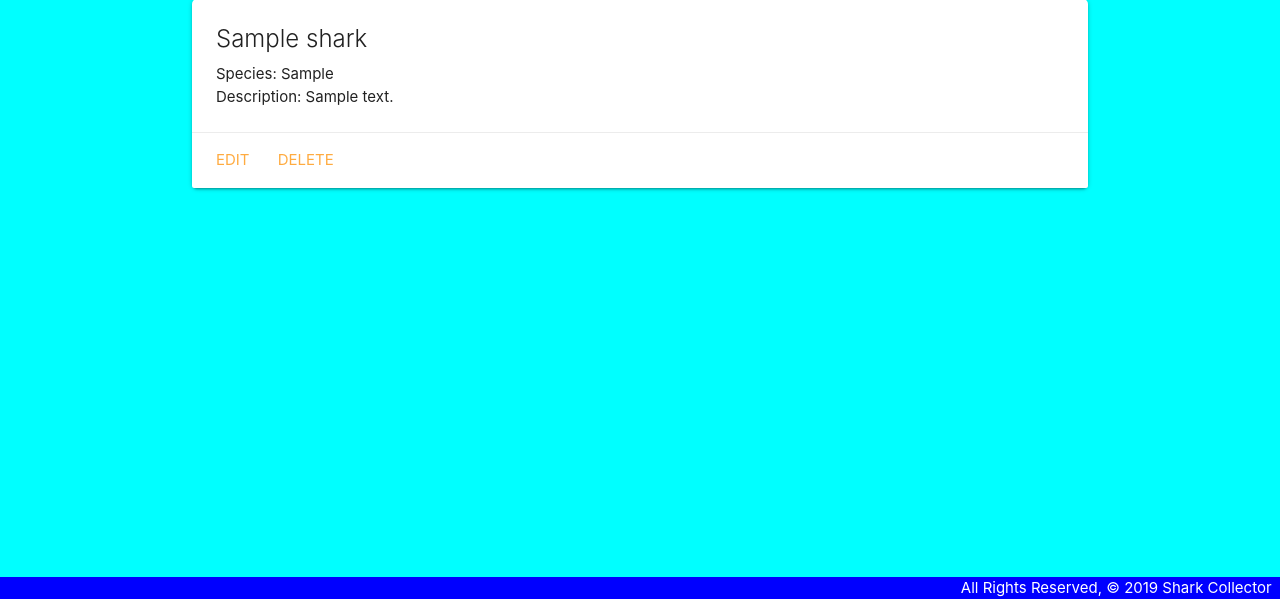
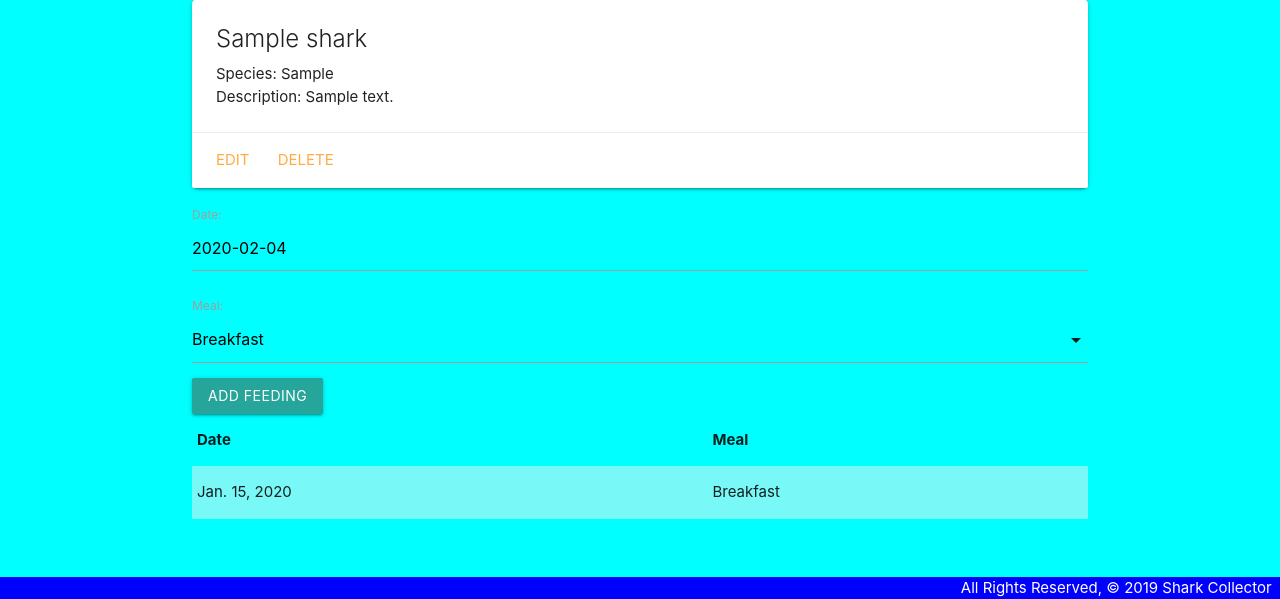
Before and after one commit to killerwhiteshark/shark-collector, a Django app: page /sharks/1/ in a window 1280 px wide. Shown: the part 201-800 px from the top of the page. Run offline with Django 3.2, Linux system fonts and the light colour scheme; tables that the repository leaves empty hold one stand-in row (values such as "Sample post").

Commit message:
Add feeding form

```diff
--- /dev/null
+++ b/main_app/forms.py
@@ -0,0 +1,7 @@
+from django.forms import ModelForm
+from .models import Feeding
+
+class FeedingForm(ModelForm):
+  class Meta:
+    model = Feeding
+    fields = ['date', 'meal']
--- a/main_app/templates/base.html
+++ b/main_app/templates/base.html
@@ -6,6 +6,7 @@
   <meta name="viewport" content="width=device-width, initial-scale=1.0">
   <meta http-equiv="X-UA-Compatible" content="ie=edge">
   <title>Shark Collector</title>
+  <script src="https://cdnjs.cloudflare.com/ajax/libs/materialize/1.0.0/js/materialize.min.js"></script>
   <link rel="stylesheet" href="https://cdnjs.cloudflare.com/ajax/libs/materialize/1.0.0/css/materialize.min.css">
   <link rel="stylesheet" type="text/css" href="{% static 'css/style.css' %}">
 </head>
--- a/main_app/templates/sharks/detail.html
+++ b/main_app/templates/sharks/detail.html
@@ -15,6 +15,37 @@
     <a href="{% url 'sharks_delete' shark.id %}">Delete</a>
   </div>
 </div>
+<div class="col s6">
+  <form action="{% url 'add_feeding' shark.id %}" method="post">
+    {% csrf_token %}
+    {{ feeding_form.as_p }}
+    <input type="submit" class="btn" value="Add Feeding">
+  </form>
+  <table class="striped">
+    <thead>
+      <tr><th>Date</th><th>Meal</th></tr>
+    </thead>
+    <tbody>
+      {% for feeding in shark.feeding_set.all %}
+        <tr>
+          <td>{{feeding.date}}</td>
+          <td>{{feeding.get_meal_display}}</td>
+        </tr>
+      {% endfor %}
+    </tbody>
+  </table>
+</div>
+</div>
 
-
+<script>
+  const dateEl = document.getElementById('id_date');
+  M.Datepicker.init(dateEl, {
+    format: 'yyyy-mm-dd',
+    defaultDate: new Date(),
+    setDefaultDate: true,
+    autoClose: true
+  });
+  const selectEl = document.getElementById('id_meal');
+  M.FormSelect.init(selectEl);
+</script>
 {% endblock %}
--- a/main_app/urls.py
+++ b/main_app/urls.py
@@ -5,12 +5,13 @@ from . import views
 urlpatterns = [
   path('', views.home, name='home'),
   path('about/', views.about, name='about'),
-  # route for cats index
+  # route for sharks index
   path('sharks/', views.sharks_index, name='index'),
   path('sharks/<int:shark_id>/', views.sharks_detail, name='detail'),
   path('sharks/create/', views.SharkCreate.as_view(), name='sharks_create'),
   path('sharks/<int:pk>/update/', views.SharkUpdate.as_view(), name='sharks_update'),
   path('sharks/<int:pk>/delete/', views.SharkDelete.as_view(), name='sharks_delete'),
+  path('sharks/<int:shark_id>/add_feeding/', views.add_feeding, name='add_feeding'),
 ]
 
 ##############################################################
--- a/main_app/views.py
+++ b/main_app/views.py
@@ -1,7 +1,8 @@
 ##########################################################
-from django.shortcuts import render
+from django.shortcuts import render, redirect
 from .models import Shark
 from django.views.generic.edit import CreateView, UpdateView, DeleteView
+from .forms import FeedingForm
 from django.http import HttpResponse ### ADDED HTTPRESPONSE MODULE FOR ONLY RESPONSES
 # Create your views here.
 
@@ -30,7 +31,20 @@ def sharks_index(request):
 
 def sharks_detail(request, shark_id):
   shark = Shark.objects.get(id=shark_id)
-  return render(request, 'sharks/detail.html', { 'shark': shark })
+  feeding_form = FeedingForm()
+  return render(request, 'sharks/detail.html', { 'shark': shark,'feeding_form': feeding_form })
+
+def add_feeding(request, shark_id):
+  # create the ModelForm using the data in request.POST
+  form = FeedingForm(request.POST)
+  # validate the form
+  if form.is_valid():
+    # don't save the form to the db until it
+    # has the cat_id assigned
+    new_feeding = form.save(commit=False)
+    new_feeding.shark_id = shark_id
+    new_feeding.save()
+  return redirect('detail', shark_id=shark_id)
 
 class SharkCreate(CreateView):
   model = Shark
```
Lines whose indentation alone changed are shown as unchanged.
